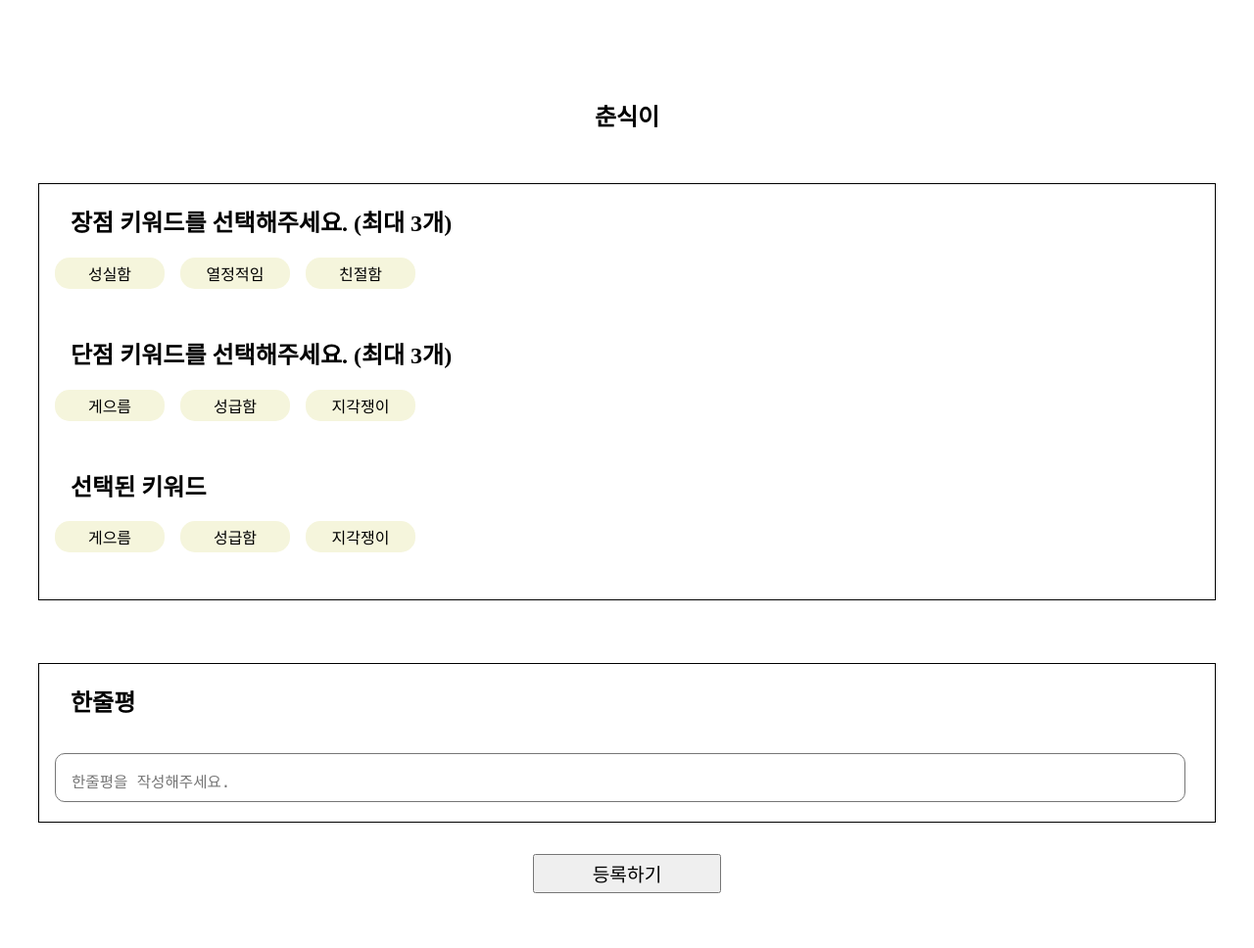
After one commit to sjlim32/jungle_week0, a Flask app: page /user/writing in a window 1280 px wide. The commit adds this page. Shown: the whole page at 98% size. Run offline with Flask 3, Linux system fonts and the light colour scheme.

Commit message:
FEAT: 유저 리스트, 유저 한줄평, 작성페이지 구현

```diff
--- a/app.py
+++ b/app.py
@@ -18,7 +18,15 @@ def signUpPage():
 
 @app.route("/main/list")
 def mainPage():
-  return render_template('mainPage')
+  return render_template('mainPage.html')
+
+@app.route("/user/comment")
+def userPage():
+  return render_template('userPage.html')
+
+@app.route("/user/writing")
+def writePage():
+  return render_template('writing.html')
 
 # ! Mac 환경에선 port 번호 5001, 배포 시에는 5000으로 수정
 if __name__ == "__main__":
--- /dev/null
+++ b/templates/writing.html
@@ -0,0 +1,128 @@
+<!DOCTYPE html>
+<html lang="en">
+<head>
+  <meta charset="UTF-8">
+  <meta name="viewport" content="width=device-width, initial-scale=1.0">
+
+  <script src="https://code.jquery.com/jquery-3.6.4.min.js"></script>
+
+  <title>정글 한 줄</title>
+
+  <style>
+    .middleSection {
+      display: flex;
+      flex-direction: column;
+      justify-content: center;
+      align-items: center;
+
+      margin-top: 5rem;
+    }
+
+    #keyword_Container {
+      width: 75rem;
+      height: auto;
+      margin: 2rem 2rem;
+
+      border: 1px solid black;
+    }
+
+    .keywordBox {
+      display: flex;
+      flex-direction: row;
+      align-items: center;
+
+      margin: 0 0 3rem 0;
+    }
+
+    .keyword {
+      display: flex;
+      align-items: center;
+      justify-content: center;
+
+      width: 7rem;
+      height: 2rem;
+
+      margin-left: 1rem;
+
+      background-color: beige;
+      border-radius: 15px;
+    }
+
+    #comment_Container {
+      width: 75rem;
+      height: auto;
+      margin: 2rem 2rem;
+
+      border: 1px solid black;
+    }
+
+    .commentBox {
+      font-size: larger;
+      width: 70rem;
+      height: 1rem;
+      resize: none;
+      overflow:hidden;
+
+      padding: 1rem;
+      margin: 1rem;
+
+
+      border-radius: 10px;
+    }
+
+    .button {
+      font-size: larger;
+      width: 12rem;
+      height: 2.5rem;
+
+      margin-bottom: 3rem;
+    }
+
+  </style>
+  <script>
+    // $(document).ready(function() {
+    //     $('#key').click(function() {
+    //         $(this).toggleClass('keyword');
+    //     });
+    // });
+
+
+  </script>
+</head>
+
+<body>
+  <section class="middleSection">
+    <h1>춘식이</h1>
+
+    <div id="keyword_Container">
+      <h1 style="padding-left: 2rem;"> 장점 키워드를 선택해주세요. (최대 3개)</h1>
+      <div class="keywordBox">
+        <!-- <div id="key""><p>성실함</p></div>
+        <div id="key"><p>열정적임</p></div>
+        <div id="key"><p>친절함</p></div> -->
+        <span class="keyword">성실함</span>
+        <span class="keyword">열정적임</span>
+        <span class="keyword">친절함</span>
+      </div>
+      <h1 style="padding-left: 2rem;"> 단점 키워드를 선택해주세요. (최대 3개)</h1>
+      <div class="keywordBox">
+        <span class="keyword">게으름</span>
+        <span class="keyword">성급함</span>
+        <span class="keyword">지각쟁이</span>
+      </div>
+      <h1 style="padding-left: 2rem;"> 선택된 키워드</h1>
+      <div class="keywordBox">
+        <span class="keyword">게으름</span>
+        <span class="keyword">성급함</span>
+        <span class="keyword">지각쟁이</span>
+      </div>
+    </div>
+  <div id="comment_Container">
+    <h1 style="padding-left: 2rem;"> 한줄평</h1>
+    <textarea class="commentBox" placeholder="한줄평을 작성해주세요."></textarea>
+  </div>
+
+  <button type="button" class="button">등록하기</button>
+  </section>
+</body>
+</html>
```
Also changed, not shown: templates/index.html (+45 -3 lines), templates/mainPage.html (added, +95 -0 lines), templates/userPage.html (added, +167 -0 lines), mainPage.html (deleted).
